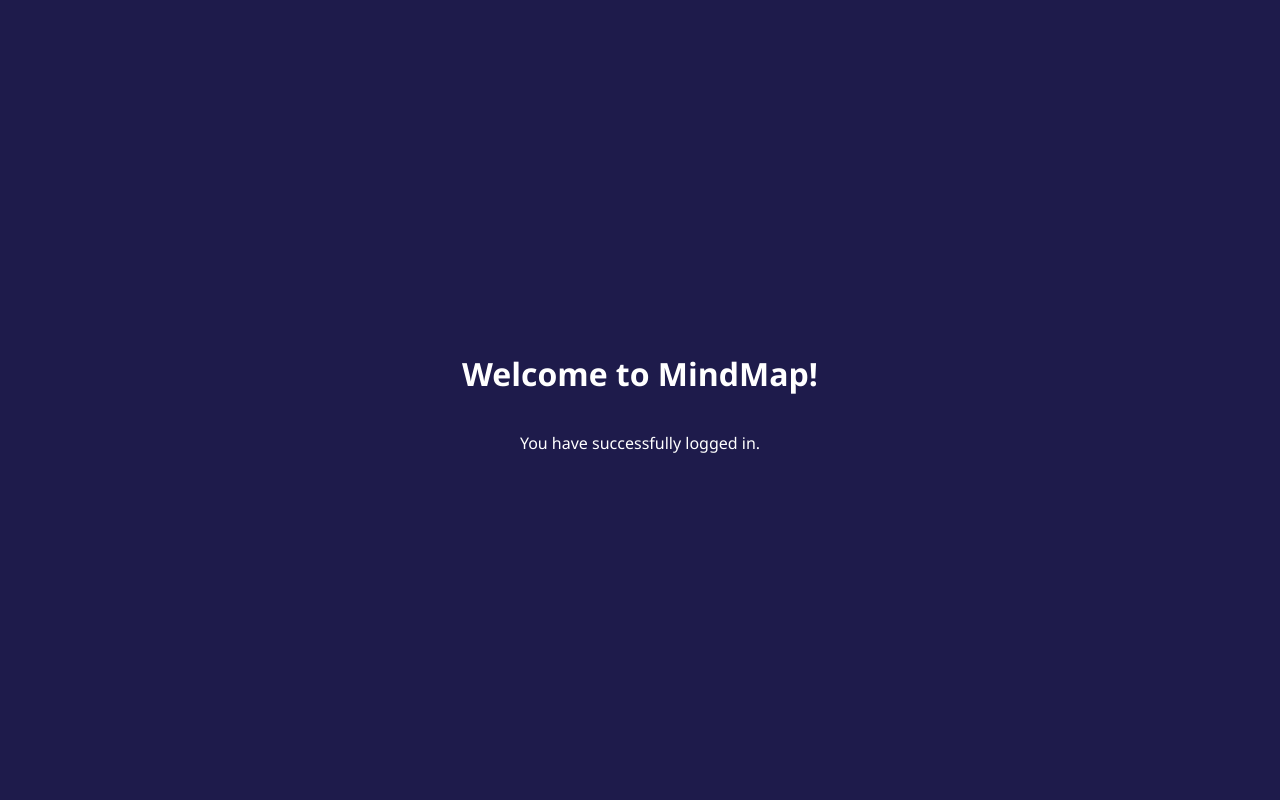
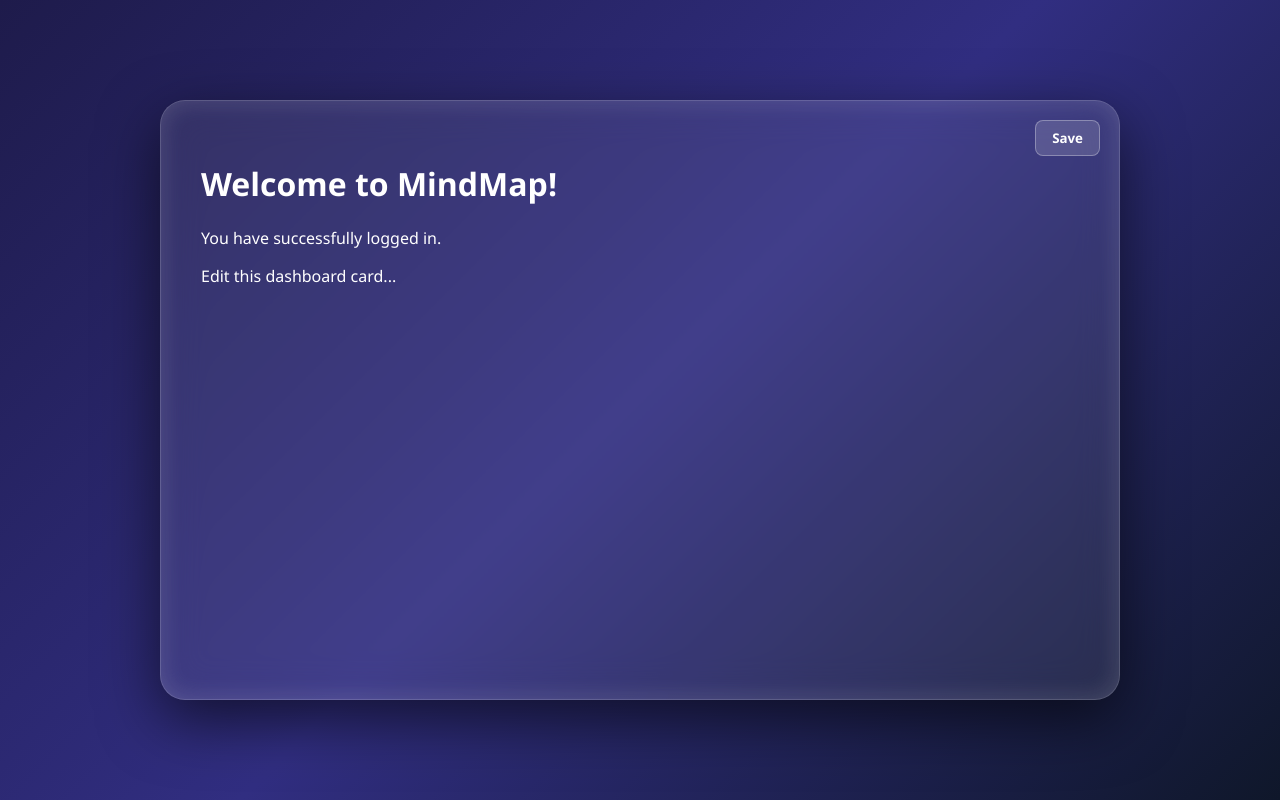
Before and after one commit to Abhi1289o/Mindmap, a React app in the folder frontend/: page /header in a window 1280 px wide. Built offline with nearby package versions, Linux system fonts and the light colour scheme; the HTML template or start-up script is replaced by a standard one.

Commit message:
done making glasscards, didn't add the database fetch though

```diff
--- /dev/null
+++ b/frontend/src/components/GlassCard.jsx
@@ -0,0 +1,42 @@
+import { useEffect, useRef } from "react";
+import "../styles/glasscard.css";
+
+export default function GlassCard({ id, defaultContent }) {
+  const cardRef = useRef(null);
+
+  // Load saved content once
+  useEffect(() => {
+    const saved = localStorage.getItem(id);
+    if (saved && cardRef.current) {
+      cardRef.current.innerHTML = saved;
+    } else if (cardRef.current) {
+      cardRef.current.innerHTML = defaultContent;
+    }
+  }, [id, defaultContent]);
+
+  // Save function (can be replaced with PostgreSQL call later)
+  const handleSave = () => {
+    if (cardRef.current) {
+      const content = cardRef.current.innerHTML;
+      localStorage.setItem(id, content); // temporary storage
+      alert("Card saved!"); // optional feedback
+      console.log("Saved content:", content); // you can send this to backend
+    }
+  };
+
+  return (
+    <div className="glass-card-container">
+      {/* Save button */}
+      <button className="save-button" onClick={handleSave}>
+        Save
+      </button>
+
+      {/* Editable card */}
+      <div
+        className="glass-card"
+        contentEditable
+        ref={cardRef}
+      />
+    </div>
+  );
+}
--- a/frontend/src/pages/Header.jsx
+++ b/frontend/src/pages/Header.jsx
@@ -1,17 +1,18 @@
 // src/pages/Header.jsx
+import GlassCard from "../components/GlassCard";
+import "../styles/global.css";
+
 export default function Header() {
   return (
-    <div style={{
-      display: "flex",
-      justifyContent: "center",
-      alignItems: "center",
-      height: "100vh",
-      backgroundColor: "#1e1b4b",
-      color: "white",
-      flexDirection: "column"
-    }}>
-      <h1>Welcome to MindMap!</h1>
-      <p>You have successfully logged in.</p>
+    <div className="page-container">
+      <GlassCard
+        id="main-card2"
+        defaultContent={`
+          <h1>Welcome to MindMap!</h1>
+          <p>You have successfully logged in.</p>
+          <p>Edit this dashboard card...</p>
+        `}
+      />
     </div>
   );
 }
--- /dev/null
+++ b/frontend/src/styles/glasscard.css
@@ -0,0 +1,92 @@
+.glass-card {
+  width: 75vw;
+  height: 75vh;
+
+  padding: 40px;
+  border-radius: 25px;
+
+  background: rgba(255, 255, 255, 0.08);
+  backdrop-filter: blur(20px);
+  -webkit-backdrop-filter: blur(20px);
+
+  border: 1px solid rgba(255, 255, 255, 0.2);
+
+  box-shadow:
+    0 20px 60px rgba(0, 0, 0, 0.6),
+    inset 0 0 25px rgba(255, 255, 255, 0.15);
+
+  color: white;
+  outline: none;
+
+  overflow: hidden; /* ✅ prevents horizontal scrollbar from shine */
+  position: relative;
+
+  /* Optional: smooth fade-in */
+  animation: fadeIn 0.6s ease;
+}
+
+/* Shine effect */
+.glass-card::before {
+  content: "";
+  position: absolute;
+  top: 0;
+  left: -80%;
+  width: 40%;
+  height: 100%;
+  background: linear-gradient(
+    120deg,
+    transparent,
+    rgba(255, 255, 255, 0.35),
+    transparent
+  );
+  transform: skewX(-20deg);
+
+  animation: shine 1.2s ease forwards; /* runs once on load */
+}
+
+/* Shine animation (moves across, does not affect layout) */
+@keyframes shine {
+  100% {
+    left: 120%;
+  }
+}
+
+/* Optional fade-in */
+@keyframes fadeIn {
+  from {
+    opacity: 0;
+    transform: translateY(20px) scale(0.98);
+  }
+  to {
+    opacity: 1;
+    transform: translateY(0) scale(1);
+  }
+}
+
+/* Container to position save button */
+.glass-card-container {
+  position: relative;
+  width: 75vw;
+  height: 75vh;
+}
+
+/* Save button on top-right corner */
+.save-button {
+  position: absolute;
+  top: 20px;
+  right: 20px;
+  z-index: 10;
+  padding: 8px 16px;
+  background-color: rgba(255, 255, 255, 0.15);
+  border: 1px solid rgba(255,255,255,0.3);
+  color: white;
+  border-radius: 8px;
+  cursor: pointer;
+  font-weight: bold;
+
+  animation: fadeIn 0.6s ease;
+}
+
+.save-button:hover {
+  background-color: rgba(255, 255, 255, 0.25);
+}
--- /dev/null
+++ b/frontend/src/styles/global.css
@@ -0,0 +1,11 @@
+/* Full screen center */
+.page-container {
+  height: 100vh;
+  width: 100vw;
+
+  display: flex;
+  justify-content: center;
+  align-items: center;
+
+  background: linear-gradient(135deg, #1e1b4b, #312e81, #0f172a);
+}
```
